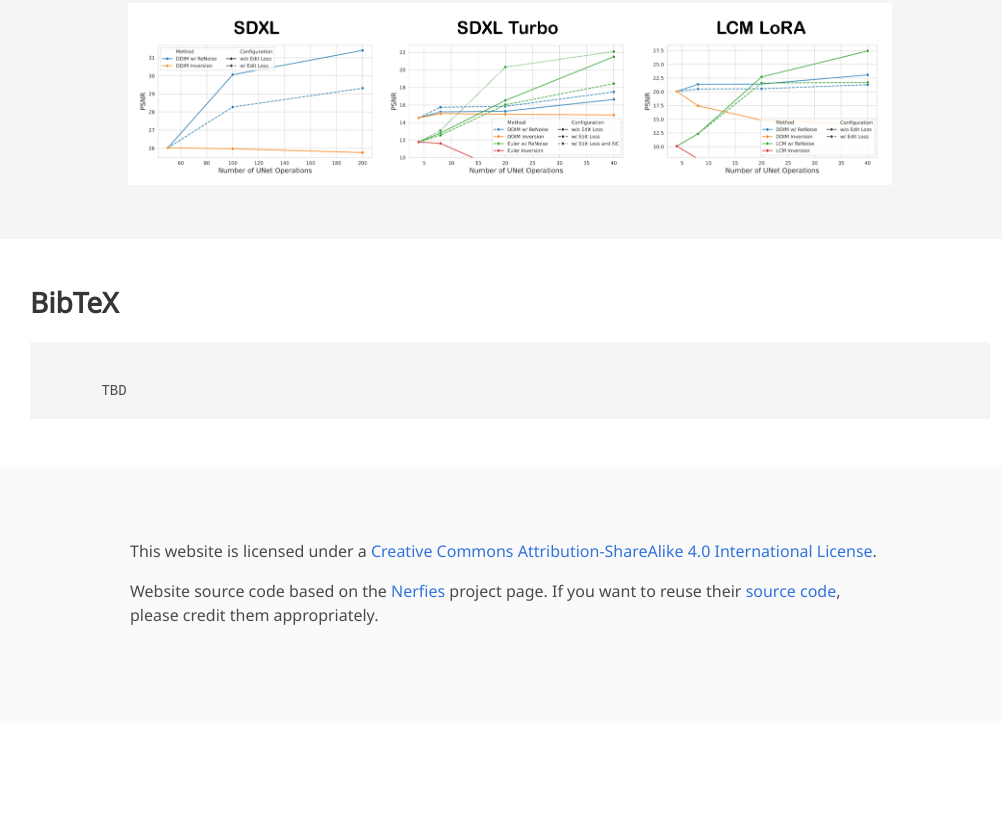
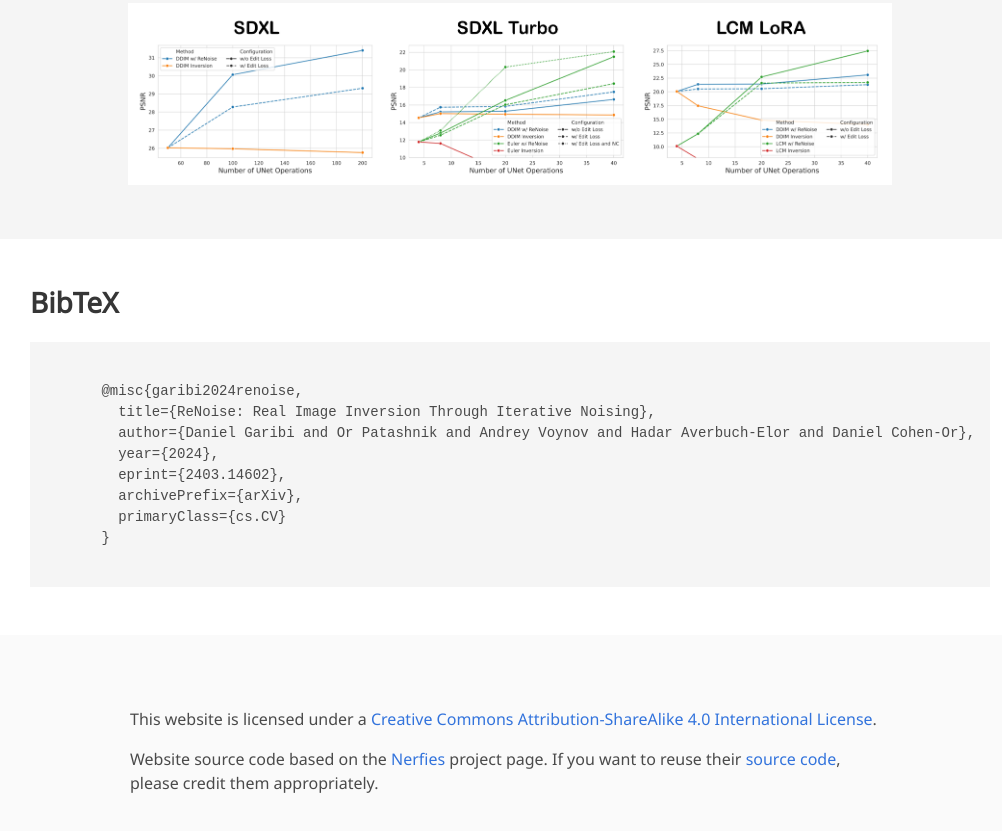
Before and after one commit to garibida/ReNoise-Inversion, a plain HTML site: page index.html in a window 1280 px wide. Shown: the part 3951-4782 px from the top of the page, without its empty margins (130-1132 px from the left). Before the commit the page ends 4674 px from the top, so only its background shows below. Drawn offline with nearby package versions, Linux system fonts and the light colour scheme; some packages are replaced by stand-ins of ours; some icons are missing; a web font is replaced by a local one.

Commit message:
Add bibtex

```diff
--- a/index.html
+++ b/index.html
@@ -263,8 +263,15 @@
   <div class="container is-max-desktop content">
     <h2 class="title">BibTeX</h2>
     <pre><code>
-      TBD
-</code></pre>
+      @misc{garibi2024renoise,
+        title={ReNoise: Real Image Inversion Through Iterative Noising},
+        author={Daniel Garibi and Or Patashnik and Andrey Voynov and Hadar Averbuch-Elor and Daniel Cohen-Or},
+        year={2024},
+        eprint={2403.14602},
+        archivePrefix={arXiv},
+        primaryClass={cs.CV}
+      }
+    </code></pre>
   </div>
 </section>
 
```
